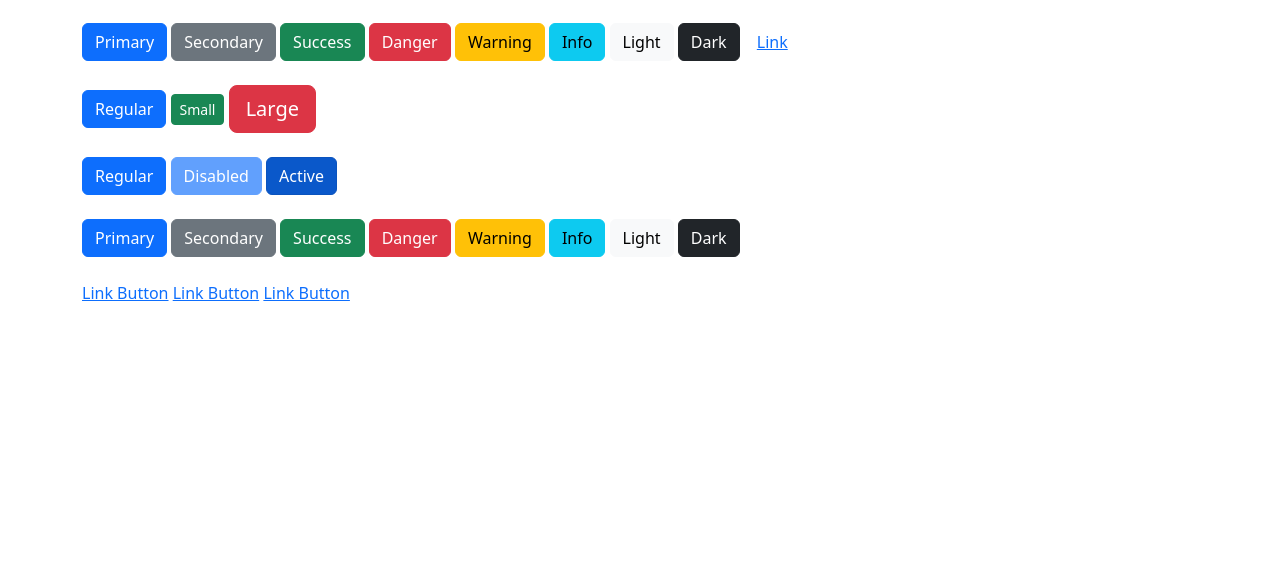
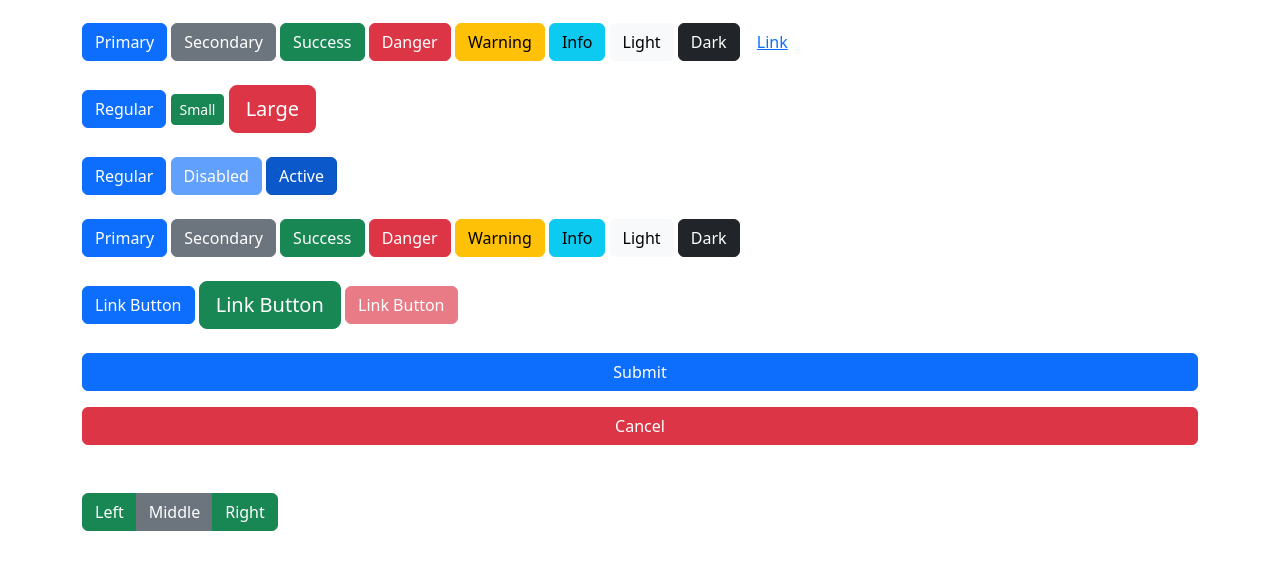
Before and after one commit to BenRedmondgithub/Bootstrap_5_projects, a plain HTML site: page bootstrap-sandbox-start/08-buttons.html in a window 1280 px wide. Shown: the part 73-642 px from the top of the page. Drawn offline with Linux system fonts and the light colour scheme.

Commit message:
Enhance button examples with Bootstrap classes
Updated link buttons to use Bootstrap button classes for styling and added examples of block buttons and button groups. This improves the demonstration of various Bootstrap button features in the sandbox.

```diff
--- a/bootstrap-sandbox-start/08-buttons.html
+++ b/bootstrap-sandbox-start/08-buttons.html
@@ -51,19 +51,26 @@
       <br /><br />
 
       <!-- Links Formatted as Buttons -->
-      <a href="#" class="">Link Button</a>
-      <a href="#" class="">Link Button</a>
-      <a href="#" class="">Link Button</a>
+      <a href="#" class="btn btn-primary">Link Button</a>
+      <a href="#" class="btn btn-success btn-lg">Link Button</a>
+      <a href="#" class="btn btn-danger disabled">Link Button</a>
 
       <br /><br />
 
       <!-- Block Buttons -->
-
+       <div class="d-grid vstack gap-3">
+         <button class="btn btn-primary">Submit</button>
+         <button class="btn btn-danger">Cancel</button>
+       </div>
 
       <br /><br />
 
       <!-- Button Group -->
-
+    <div class="btn-group" role="group">
+       <button type="button" class="btn btn-success">Left</button>
+       <button type="button" class="btn btn-secondary">Middle</button>
+       <button type="button" class="btn btn-success">Right</button>
+    </div>
 
       <br /><br />
 
```
